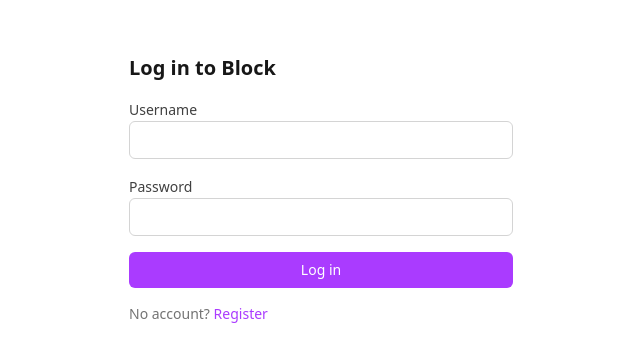
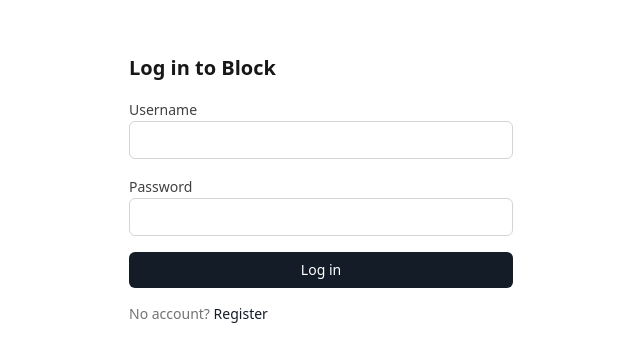
Before and after one commit to Dalfonso06/BlockWeb, a React (Vite) app: page /login in a window 1280 px wide. Shown: the part 211-572 px from the top of the page, without its empty margins (319-959 px from the left). Built offline with nearby package versions, Linux system fonts and the light colour scheme; no server answers.

Commit message:
3: Updated color theme.

```diff
--- a/src/index.css
+++ b/src/index.css
@@ -1,8 +1,8 @@
 @import "tailwindcss";
 
 @theme {
-  --color-accent: #aa3bff;
-  --color-accent-dark: #c084fc;
+  --color-accent: #141c28;
+  --color-accent-dark: #9db4d4;
   --font-sans: system-ui, "Segoe UI", Roboto, sans-serif;
 }
 
--- a/src/pages/LoginPage.tsx
+++ b/src/pages/LoginPage.tsx
@@ -67,7 +67,7 @@ export function LoginPage() {
 
         <p className="text-sm text-neutral-500">
           No account?{' '}
-          <Link to="/register" className="text-accent">
+          <Link to="/register" className="text-accent dark:text-accent-dark">
             Register
           </Link>
         </p>
--- a/src/pages/RegisterPage.tsx
+++ b/src/pages/RegisterPage.tsx
@@ -84,7 +84,7 @@ export function RegisterPage() {
 
         <p className="text-sm text-neutral-500">
           Already have an account?{' '}
-          <Link to="/login" className="text-accent">
+          <Link to="/login" className="text-accent dark:text-accent-dark">
             Log in
           </Link>
         </p>
```
